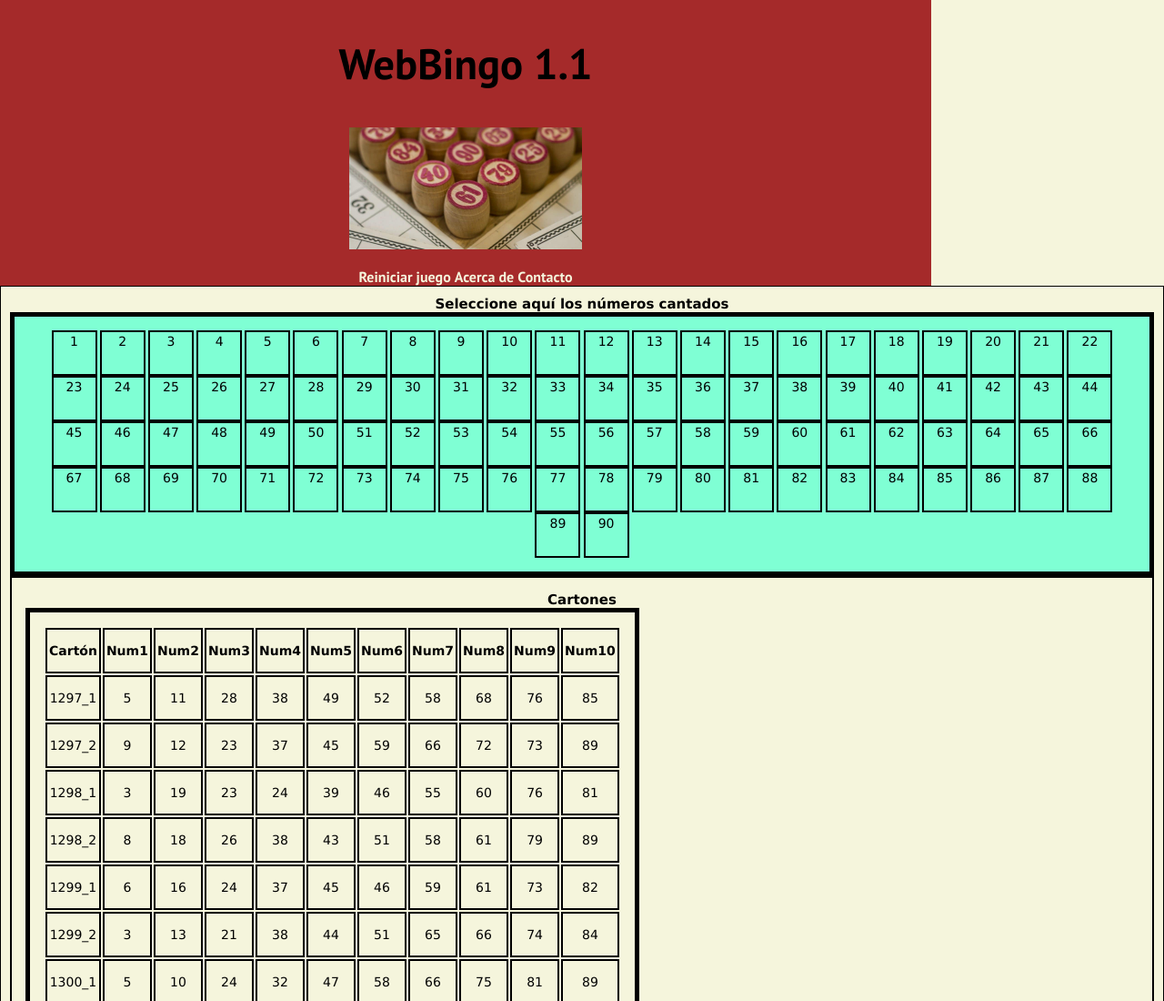
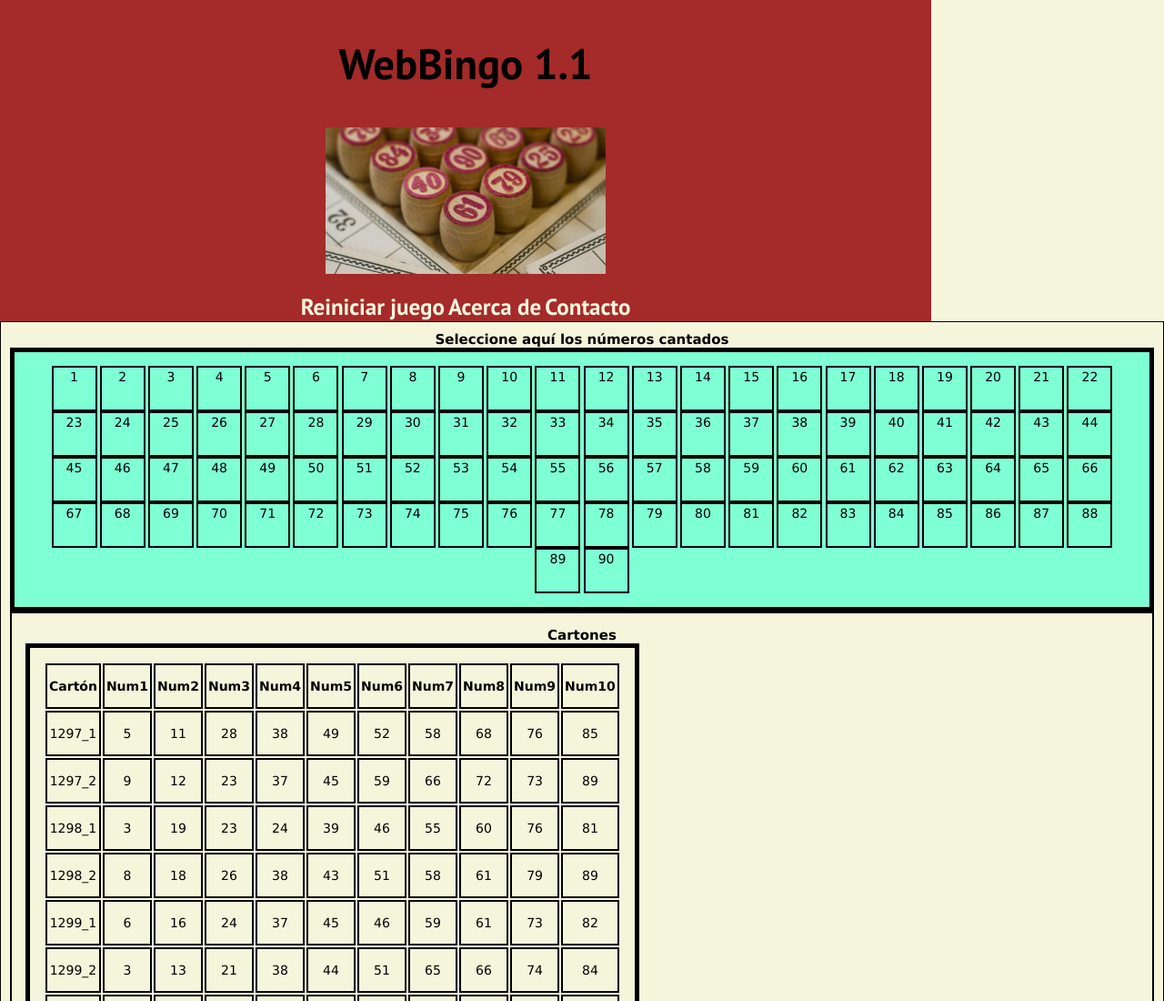
Before and after one commit to eldoradosi/bingo, a plain HTML site: page index.html in a window 1280 px wide. Shown: the top 1100 px of the page at 91% size. Drawn offline with Linux system fonts and the light colour scheme.

Commit message:
cambios menores

```diff
--- a/estilos/estilos.css
+++ b/estilos/estilos.css
@@ -33,9 +33,6 @@ header
     flex-wrap: nowrap;
     justify-content: flex-end;
     align-items: center;
-    background-size: 25% auto;
-    background-repeat: no-repeat;
-    background-position: left;
     justify-self: flex-start;
 }
 
@@ -55,9 +52,8 @@ header
 header li
 {
     display: inline-table;
-    align-content: flex-end;
-    place-items: center stretch;
     font: white;
+    font-size: 25px;
 }
 
 
@@ -65,18 +61,17 @@ header li
 {
     display: flex;
     justify-content: center;
-    align-items: right;
     overflow: hidden;
-    width: 100%;
-    height: 100%;
+    width: 30%;
+    height: 30%;
     border-bottom: 0;
     padding-bottom: 20px;
 }
 
 .contenedor_imagen img
 {
-    width: 25%;
-    height: 25%;
+    width: 100%;
+    height: 100%;
     transition: all 4.0s cubic-bezier(0.075, 0.82, 0.165, 1);
 }
 
@@ -92,11 +87,6 @@ header a
     color:beige;
 }
 
-header a:hover
-{
-    font-weight: bold;
-    transform-origin: top left;
-}
 
 /* <main> */
 
@@ -180,6 +170,7 @@ footer
 
 /* formulario */
 
+
 #formulario
 {
     display: flex;
@@ -199,7 +190,6 @@ footer
 {
     max-width: 100%;
     display: block;
-
 }
 
 
```
